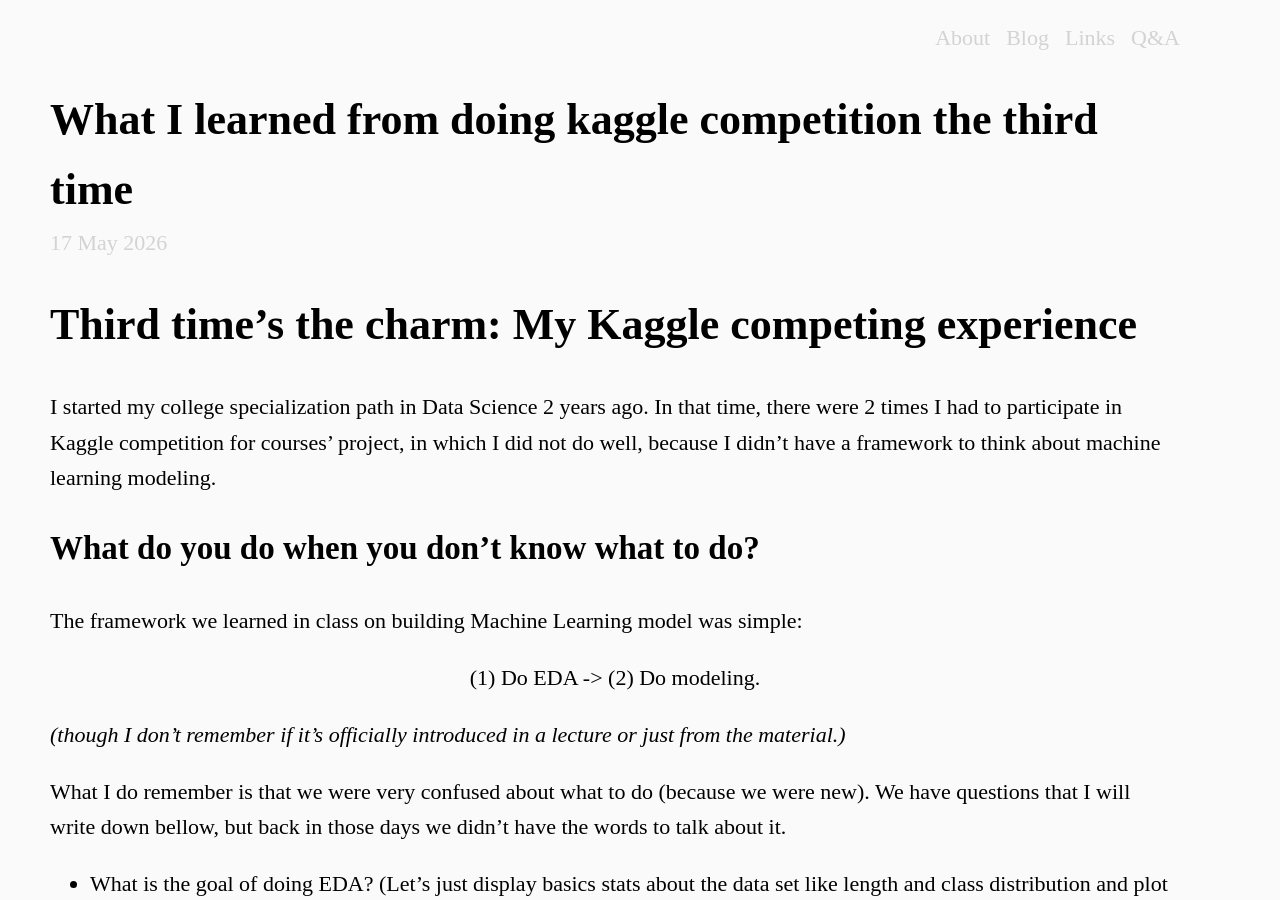
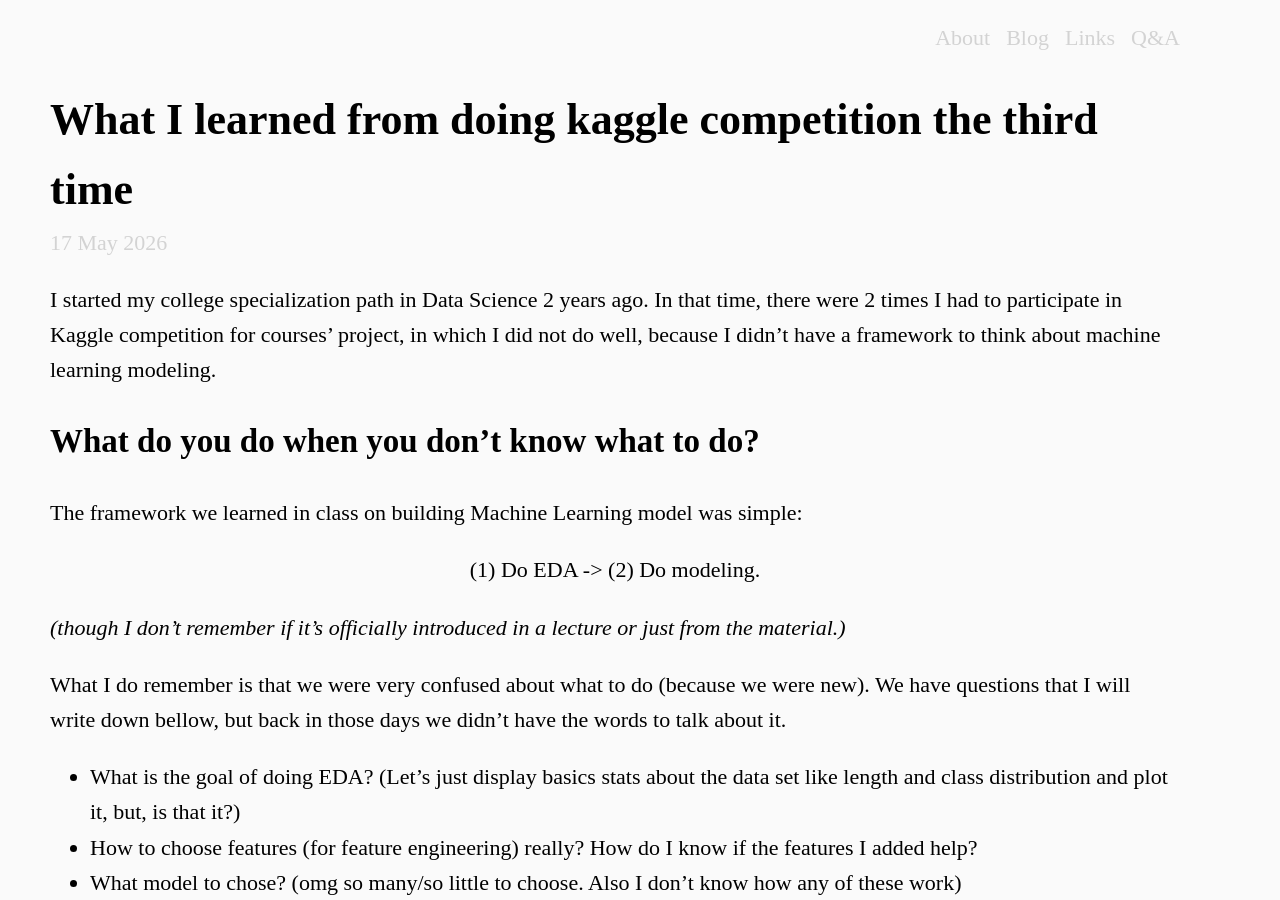
Before and after one commit to amezaikupan/blog, a Jekyll site: the page built from _posts/2026-05-17-Third_time's_the_charm:_My_Kaggle_competing_experience.md, in a window 1280 px wide and 900 px high. Built offline with Jekyll 4.4.1, drawn with Linux system fonts in a browser that asks for light colours.

Commit message:
Fix header bug

```diff
--- a/_posts/2026-05-17-Third_time's_the_charm:_My_Kaggle_competing_experience.md
+++ b/_posts/2026-05-17-Third_time's_the_charm:_My_Kaggle_competing_experience.md
@@ -3,8 +3,6 @@
 title: "What I learned from doing kaggle competition the third time"
 exerpt: "I realize it's important to have confident in things you are doing."
 ---
-
-# Third time's the charm: My Kaggle competing experience
 
 I started my college specialization path in Data Science 2 years ago. In that time, there were 2 times I had to participate in Kaggle competition for courses' project, in which I did not do well, because I didn't have a framework to think about machine learning modeling.
 
```
